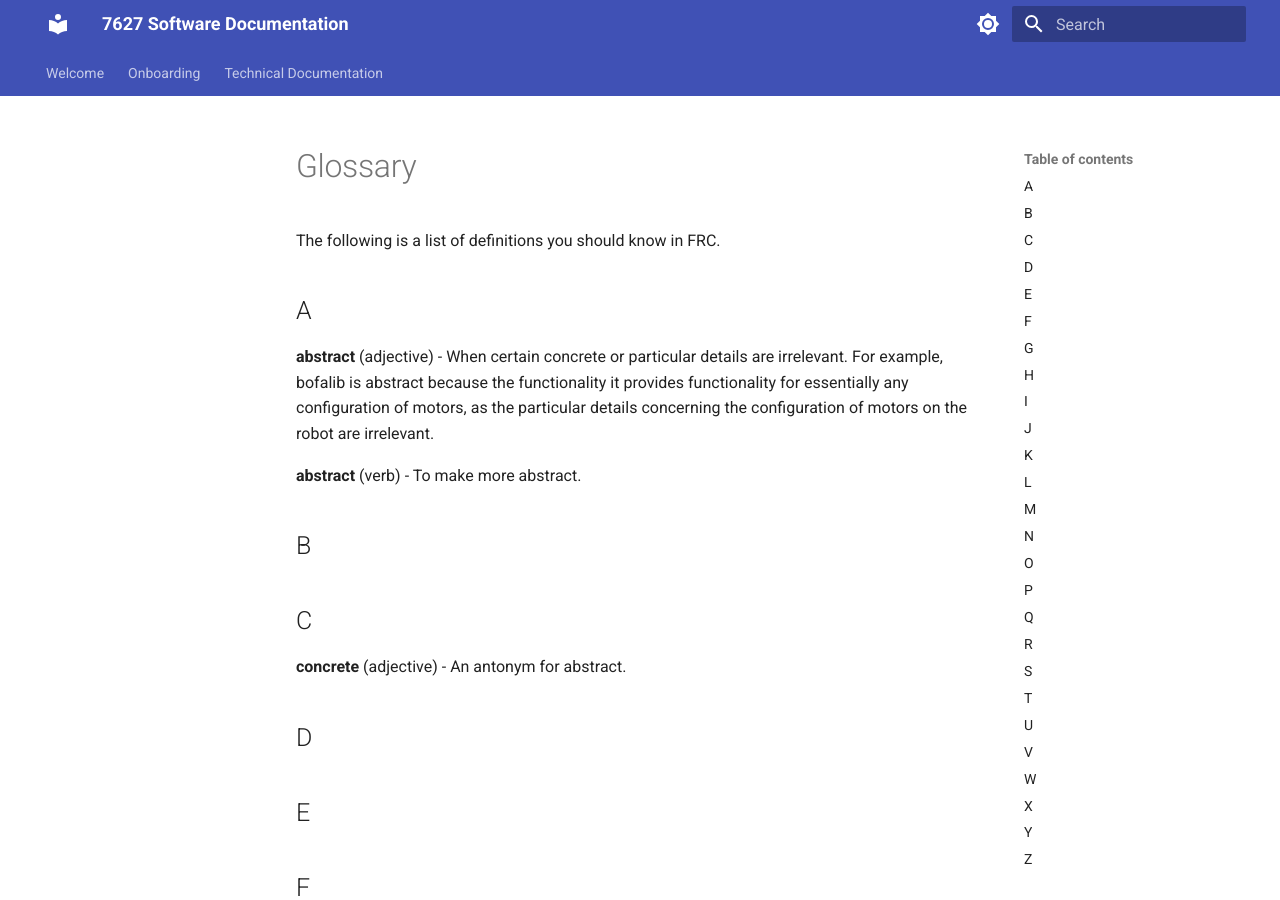
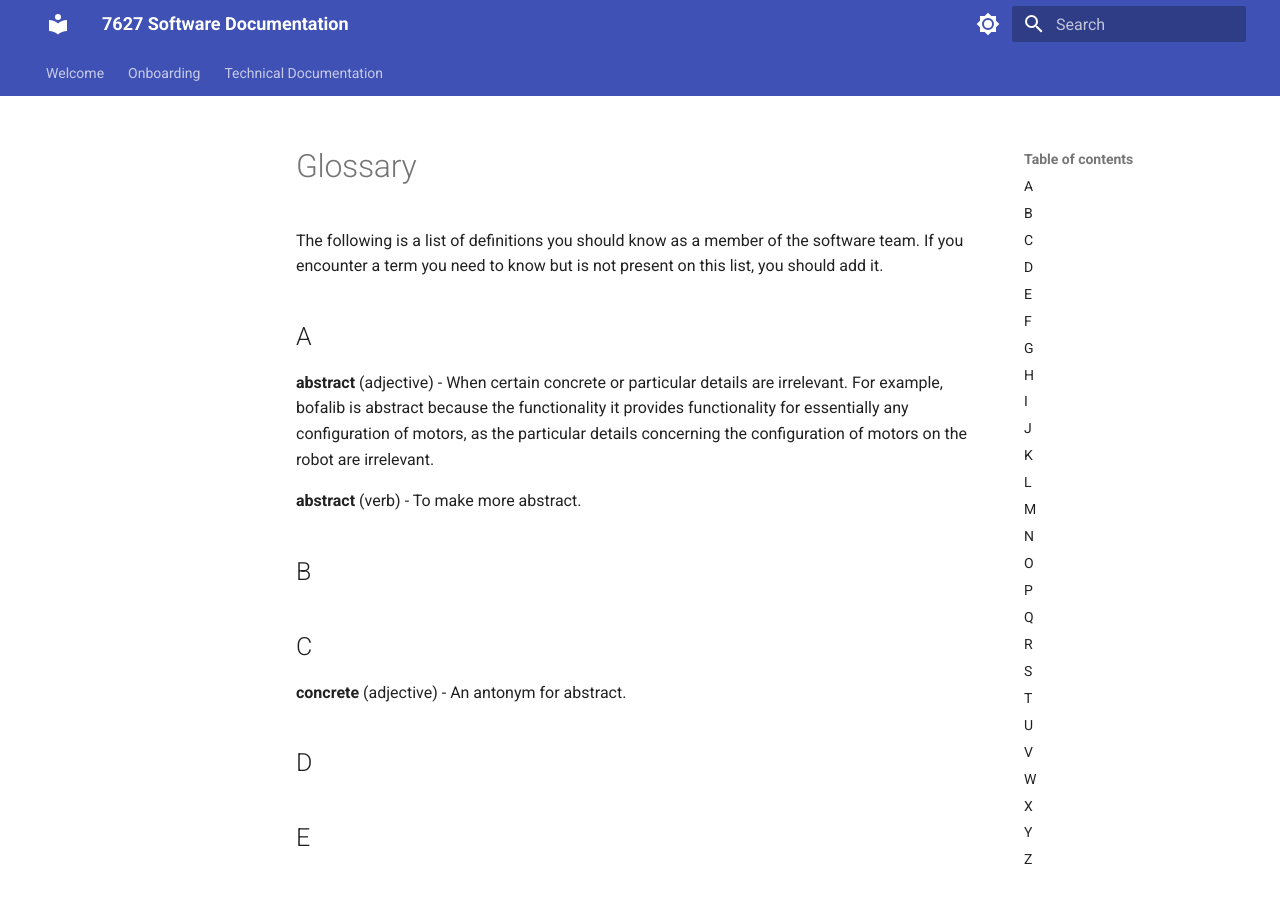
Before and after one commit to frc-7627/7627-software-docs, an MkDocs documentation site: the page built from docs/glossary.md, in a window 1280 px wide and 900 px high. Built offline with MkDocs 1.6.1 and Material for MkDocs 9.7.7, drawn with Linux system fonts in a browser that asks for light colours.

Commit message:
Added a note for future readers to contribute to the glossary.

```diff
--- a/docs/glossary.md
+++ b/docs/glossary.md
@@ -1,6 +1,6 @@
 # Glossary
 
-The following is a list of definitions you should know in FRC.
+The following is a list of definitions you should know as a member of the software team. If you encounter a term you need to know but is not present on this list, you should add it.
 
 ## A
 
```
